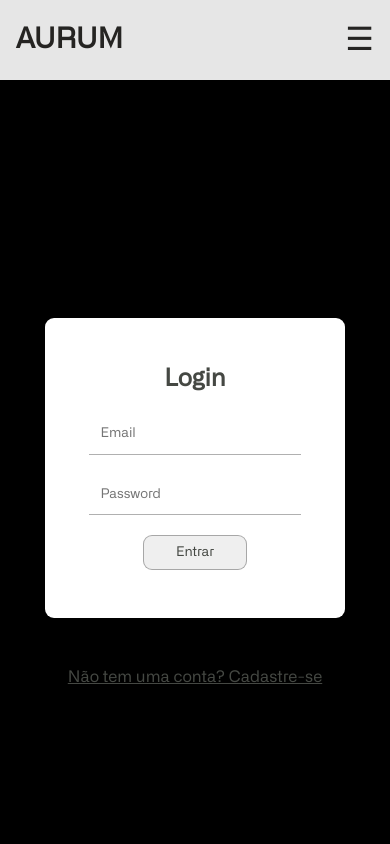
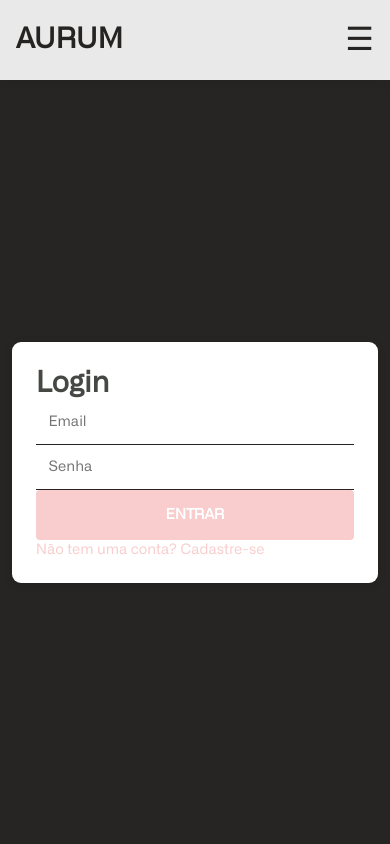
Before and after one commit to guilhermesantossousadev/aurum-ecommerce, a React (Vite) app: page /login in a window 390 px wide. Shown: the top 844 px of the page. Built offline with nearby package versions, Linux system fonts and the light colour scheme.

Commit message:
melhor estilização da pagina de login e registro de usuarios

```diff
--- a/src/pages/Login.jsx
+++ b/src/pages/Login.jsx
@@ -1,23 +1,24 @@
 import { useDispatch } from "react-redux";
 import { login } from "../store/userSlice";
 import { useState } from "react";
-import { useNavigate } from "react-router-dom";
-import { Link } from "react-router-dom";
-import "../styles/Login.css";
+import { useNavigate, Link } from "react-router-dom";
+import "../styles/Auth.css";
 
 const Login = () => {
   const dispatch = useDispatch();
   const navigate = useNavigate();
+  const [error, setError] = useState("");
 
   const [Email, setEmail] = useState("");
   const [Password, setPassword] = useState("");
 
   const handleLogin = async (e) => {
     e.preventDefault();
+    setError("");
 
     try {
       const req = await fetch(
-        `http://localhost:7081/api/Usuario/LoginUsuario?email=${Email}&password=${Password}`,
+        `https://localhost:7081/api/Usuario/LoginUsuario?email=${Email}&password=${Password}`,
         {
           method: "POST",
           headers: { "Content-Type": "application/json" },
@@ -29,35 +30,46 @@
       }
 
       const user = await req.json();
-      alert(`Usuario logado com sucesso, Bem-Vindo ${user.nome}`)
+      alert(`Usuario logado com sucesso, Bem-Vindo ${user.nome}`);
 
       dispatch(login(user)); // Atualiza o Redux e o localStorage
       navigate("/");
     } catch (error) {
       console.error("Erro no login:", error);
+      setError("Email ou senha incorretos. Por favor, tente novamente.");
     }
   };
 
   return (
-    <div className="Login">
-      <form onSubmit={handleLogin}>
-        <h2>Login</h2>
+    <div className="Auth">
+      <div className="Auth__container">
+        <h2 className="Auth__title">Login</h2>
+        <form className="Auth__form" onSubmit={handleLogin}>
           <input
-          type="text"
+            className="Auth__input"
+            type="email"
             value={Email}
             onChange={(e) => setEmail(e.target.value)}
             placeholder="Email"
+            required
           />
           <input
+            className="Auth__input"
             type="password"
             value={Password}
             onChange={(e) => setPassword(e.target.value)}
-          placeholder="Password"
+            placeholder="Senha"
+            required
           />
-        <button type="submit">Entrar</button>
+          {error && <p className="Auth__error">{error}</p>}
+          <button className="Auth__button" type="submit">
+            Entrar
+          </button>
         </form>
-
-      <Link to="/register">Não tem uma conta? Cadastre-se</Link>
+        <Link to="/register" className="Auth__link">
+          Não tem uma conta? Cadastre-se
+        </Link>
+      </div>
     </div>
   );
 };
--- a/src/pages/Register.jsx
+++ b/src/pages/Register.jsx
@@ -1,9 +1,8 @@
 import { useState } from "react";
 import { useDispatch } from "react-redux";
-import { useNavigate } from "react-router-dom";
-import { Link } from "react-router-dom";
+import { useNavigate, Link } from "react-router-dom";
 import { login } from "../store/userSlice";
-import "../styles/Register.css";
+import "../styles/Auth.css";
 
 const Register = () => {
   const dispatch = useDispatch();
@@ -18,6 +17,8 @@
   const [cep, setCep] = useState("");
   const [numero, setNumero] = useState("");
   const [endereco, setEndereco] = useState("");
+  const [error, setError] = useState("");
+  const [focus, setFocus] = useState("none");
 
   const searchCEP = async () => {
     try {
@@ -26,30 +27,30 @@
       if (!response.ok) {
         throw new Error("Erro ao buscar CEP.");
       }
+      else{
+        setFocus("numero")
+      }
 
       const data = await response.json();
       return data;
+
     } catch (error) {
       console.error("Erro ao buscar CEP:", error);
-      return null; // Retorna null em caso de erro
+      return null;
     }
   };
 
   const validarCPF = (cpf) => {
-    // Remove caracteres não numéricos
     cpf = cpf.replace(/[^\d]/g, "");
 
-    // Verifica se tem 11 dígitos
     if (cpf.length !== 11) {
       return false;
     }
 
-    // Verifica se todos os dígitos são iguais
     if (/^(\d)\1{10}$/.test(cpf)) {
       return false;
     }
 
-    // Validação do primeiro dígito verificador
     let soma = 0;
     for (let i = 0; i < 9; i++) {
       soma += parseInt(cpf.charAt(i)) * (10 - i);
@@ -60,7 +61,6 @@
       return false;
     }
 
-    // Validação do segundo dígito verificador
     soma = 0;
     for (let i = 0; i < 10; i++) {
       soma += parseInt(cpf.charAt(i)) * (11 - i);
@@ -76,7 +76,6 @@
 
   const handleCpfChange = (e) => {
     const value = e.target.value;
-    // Formata o CPF enquanto digita
     const formattedCpf = value
       .replace(/\D/g, "")
       .replace(/(\d{3})(\d)/, "$1.$2")
@@ -99,9 +98,10 @@
 
   const handleRegister = async (e) => {
     e.preventDefault();
+    setError("");
 
     if (cpfError) {
-      alert("Por favor, insira um CPF válido");
+      setError("Por favor, insira um CPF válido");
       return;
     }
 
@@ -137,75 +137,94 @@
       }
 
       const user = await response.json();
-
       dispatch(login(user));
       navigate("/");
     } catch (error) {
       console.error("Erro no cadastro:", error);
+      setError("Erro ao criar conta. Por favor, tente novamente.");
     }
   };
 
   return (
-    <div className="Register">
-      <form onSubmit={handleRegister}>
-        <h2>Cadastre-se</h2>
-
+    <div className="Auth">
+      <div className="Auth__container">
+        <h2 className="Auth__title">Cadastre-se</h2>
+        <form className="Auth__form" onSubmit={handleRegister}>
           <input
+            className="Auth__input"
             type="text"
             value={nome}
             onChange={(e) => setNome(e.target.value)}
             placeholder="Nome"
+            required
           />
 
           <input
+            className="Auth__input"
             type="text"
             value={cpf}
             onChange={handleCpfChange}
             placeholder="CPF"
             maxLength={14}
+            required
           />
-        {cpfError && (
-          <span style={{ color: "red", fontSize: "0.8rem" }}>{cpfError}</span>
-        )}
+          {cpfError && <p className="Auth__error">{cpfError}</p>}
 
           <input
+            className="Auth__input"
             type="number"
             value={idade}
             onChange={(e) => setIdade(e.target.value)}
             placeholder="Idade"
+            required
           />
 
           <input
+            className="Auth__input"
             type="email"
             value={email}
             onChange={(e) => setEmail(e.target.value)}
             placeholder="Email"
+            required
           />
 
           <input
+            className="Auth__input"
             type="password"
             value={password}
             onChange={(e) => setPassword(e.target.value)}
             placeholder="Senha"
+            required
           />
 
           <input
+            className="Auth__input"
             type="text"
             value={cep}
             onChange={(e) => setCep(e.target.value)}
             placeholder="CEP"
+            required
           />
 
           <input
+            className="Auth__input"
             type="text"
             value={numero}
             onChange={(e) => setNumero(e.target.value)}
             placeholder="Número"
+            required
           />
 
-        <button type="submit">Cadastrar</button>
+          {error && <p className="Auth__error">{error}</p>}
+
+          <button className="Auth__button" type="submit">
+            Cadastrar
+          </button>
         </form>
-      <Link to="/login">Já tem uma conta? Faça login</Link>
+        <Link to="/login" className="Auth__link">
+          Já tem uma conta? Faça login
+        </Link>
+      </div>
     </div>
   );
 };
--- /dev/null
+++ b/src/styles/Auth.css
@@ -0,0 +1,121 @@
+/* Variáveis */
+:root {
+  --text-color: #252422;
+  --text-hover-color: #181716;
+  --background-color: #f4f4f4;
+  --pink-color: #f9cdcd;
+  --border-color: #252422;
+  --border-hover-color: #181716;
+  --text-transform: uppercase;
+  --transition-speed: 0.3s;
+}
+
+.Auth {
+  width: 100%;
+  min-height: 100vh;
+  background-color: var(--background-color);
+  padding: 120px 5vw 5vw 5vw;
+  display: flex;
+  flex-direction: column;
+  align-items: center;
+  justify-content: center;
+  gap: 2rem;
+}
+
+.Auth__container {
+  width: 100%;
+  max-width: 400px;
+  background-color: white;
+  padding: 2rem;
+  border-radius: 9px;
+  box-shadow: 0 2px 10px rgba(0, 0, 0, 0.1);
+}
+}
+
+.Auth__form {
+  display: flex;
+  flex-direction: column;
+  gap: 1.5rem;
+}
+
+.Auth__input {
+  width: 100%;
+  padding: 0.8rem;
+  border: none;
+  border-bottom: 1px solid var(--border-color);
+  background-color: transparent;
+  font-size: 1rem;
+  transition: var(--transition-speed) ease;
+}
+
+.Auth__input:focus {
+  outline: none;
+  border-bottom-color: var(--pink-color);
+}
+
+.Auth__button {
+  width: 100%;
+  padding: 1rem;
+  background-color: var(--text-color);
+  color: white;
+  border: none;
+  border-radius: 4px;
+  font-size: 1rem;
+  font-weight: 600;
+  text-transform: var(--text-transform);
+  cursor: pointer;
+  transition: var(--transition-speed) ease;
+}
+
+.Auth__button:hover {
+  background-color: var(--text-hover-color);
+  transform: translateY(-2px);
+}
+
+.Auth__link {
+  color: var(--text-color);
+  text-decoration: none;
+  font-size: 0.9rem;
+  text-align: center;
+  transition: var(--transition-speed) ease;
+}
+
+.Auth__link:hover {
+  color: var(--pink-color);
+}
+
+.Auth__error {
+  color: #e74c3c;
+  font-size: 0.9rem;
+  text-align: center;
+  margin-top: 0.5rem;
+}
+
+/* Responsividade */
+@media (max-width: 768px) {
+  .Auth {
+    padding: 100px 3vw 5vw 3vw;
+  }
+
+  .Auth__container {
+    padding: 1.5rem;
+  }
+
+  .Auth__title {
+    font-size: 2rem;
+  }
+}
+
+@media (max-width: 480px) {
+  .Auth__title {
+    font-size: 1.8rem;
+  }
+
+  .Auth__input {
+    font-size: 0.9rem;
+  }
+
+  .Auth__button {
+    font-size: 0.9rem;
+  }
+}
--- a/src/styles/Profile.css
+++ b/src/styles/Profile.css
@@ -2,12 +2,11 @@
   width: 100%;
   height: 100vh;
   color: aliceblue;
-  background-color: rgb(37 36 34);
+  background-color: rgb(41, 40, 38);
   padding-top: 10rem;
   display: flex;
   flex-direction: column;
   align-items: center;
-  justify-content: center;
 }
 
 .Profile__box {
```
Lines whose indentation alone changed are shown as unchanged.
